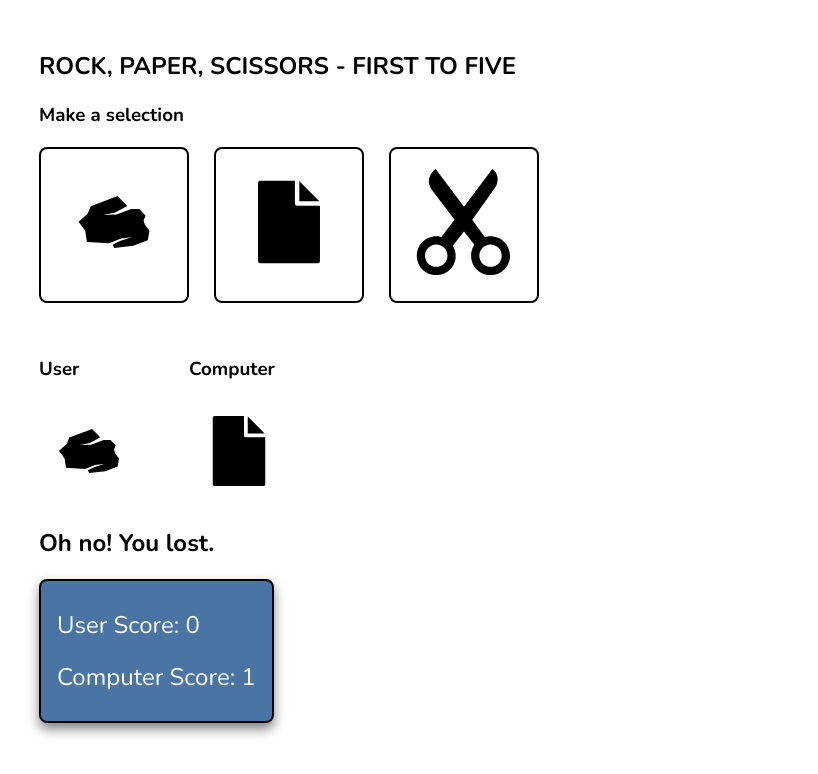
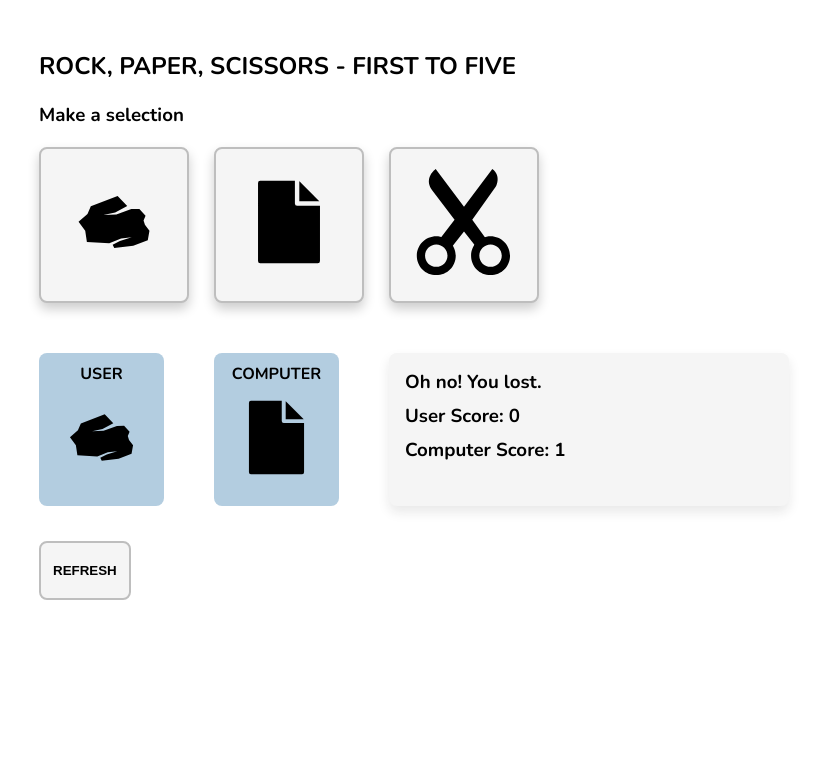
Before and after one commit to rjlevitt/rock-paper-scissors, a plain HTML site: page index.html in a window 1280 px wide. Both pictures are taken after a click on the element 365 px from the left and 224 px from the top of the page. Shown: the whole page, without its empty margins (251-1069 px from the left). Drawn offline with nearby package versions, Linux system fonts and the light colour scheme; files whose address does not match are found by name.

Commit message:
cleaned up ui

```diff
--- a/index.html
+++ b/index.html
@@ -26,24 +26,27 @@
             </div>
         </div>
         <div id="result-imgs" style="display: None;">
-            <div  class="result-grid mt-35" >
-                <div>
-                    <h3>User</h3>
+            <div  class="result-grid mt-50">
+                <div class="text-center blue-tile">
+                    <h4 class="m-0">USER</h4>
                     <img id="user-icon" src="./imgs/scissors.svg">
                 </div>
-                <div>
-                    <h3>Computer</h3>
+                <div class="text-center blue-tile">
+                    <h4 class="m-0 ">COMPUTER</h4>
                     <img id="computer-icon" src="./imgs/scissors.svg">
                 </div>
+                <div class="score-board">
+                    <h3 class="mt-8" id="results"></h3>
+                    <h3 class="mt-8" id="user-score" class="font-normal"></h3>
+                    <h3 class="mt-8" id="computer-score" class="font-normal"></h3>
+                </div>
             </div>
-            <div>
-                <h2 id="results"></h2>
+            <div class="mt-35">
+                <button onClick="window.location.reload();">REFRESH</button>
             </div>
-            <div class="score-board">
-                <h2 id="user-score" class="font-normal"></h2>
-                <h2 id="computer-score" class="font-normal"></h2>
-            </div>
+
         </div>
+
     </div>
 
 
--- a/main.js
+++ b/main.js
@@ -85,10 +85,10 @@ for(let i=0; i<choiceSet.length; i++){
     if(userCount===5 || computerCount==5){
 
       if(computerCount>userCount){
-        restultOutput.setAttribute('style', 'color: #f99e91;');
+        restultOutput.setAttribute('style', 'color: #E32636;');
         restultOutput.textContent = "Game Over. You lost :(";
       }else{
-        restultOutput.setAttribute('style', 'color: #4974a4;');
+        restultOutput.setAttribute('style', 'color: #005b96;');
         restultOutput.textContent = "Game Over! You beat the computer!";
 
       }
--- a/style.css
+++ b/style.css
@@ -4,6 +4,32 @@ html {
 
 .mt-35{
   margin-top: 35px;
+}
+
+.mt-50{
+  margin-top: 50px;
+}
+
+
+.mt-8{
+  margin: 0;
+  margin-top: 8px;
+}
+
+.m-0{
+  margin: 0;
+}
+
+
+.blue-tile{
+  border-radius: 8px;
+  padding: 10px;
+  background-color: #b3cde0;
+}
+
+
+.text-center{
+  text-align: center;
 }
 
 .game-container{
@@ -21,36 +47,37 @@ html {
 
 .result-grid {
   display: grid;
-  grid-template-columns: 100px 100px;
+  grid-template-columns: 125px 125px 400px;
   grid-template-rows: auto;
   gap: 50px;
 }
 
 
 .select-btn {
-  border: solid black 2px;
+  border: rgb(190,190,190) 2px solid;
+  cursor: pointer;
+  background: rgb(245,245,245);
   padding: 14px;
   position: relative;
   top: 0;
   transition: top ease 0.25s;
   border-radius: 8px;
+  box-shadow: rgba(0, 0, 0, 0.2) 0px 6px 12px;
 }
 
 .select-btn:hover {
-  box-shadow: rgba(0, 0, 0, 0.5) 0px 6px 12px;
-  background-color: #f99e91;
+  background: rgb(230,230,230);
   top: -3px;
   offset: 3px 0;
 }
 
 .score-board{
-  background-color: #4974a4;
-  color: white;
+  background: rgb(245,245,245);
+  color: black;
   padding: 8px 16px;
   border-radius: 8px;
-  border: black solid 2px;
   display: inline-block;
-  box-shadow: rgba(0, 0, 0, 0.5) 0px 6px 12px;
+  box-shadow: rgba(30, 30, 30, 0.1) 0px 6px 12px;
 }
 
 
@@ -62,3 +89,24 @@ html {
 .font-normal {
   font-weight: normal !important;
 }
+
+button{
+  border: rgb(190,190,190) 2px solid;
+  font-weight: bold;
+  color: black;
+  background: rgb(245,245,245);
+  border-radius: 8px;
+  padding: 20px 12px;
+  position: relative;
+  top: 0;
+  transition: top ease 0.25s;
+  border-radius: 8px;
+}
+
+
+button:hover {
+  cursor: pointer;
+  background: rgb(230,230,230);
+  top: -3px;
+  offset: 3px 0;
+}
```
Also changed, not shown: imgs/paper_white.svg (added), imgs/rock_white.svg (added), imgs/scissors_white.svg (added).
